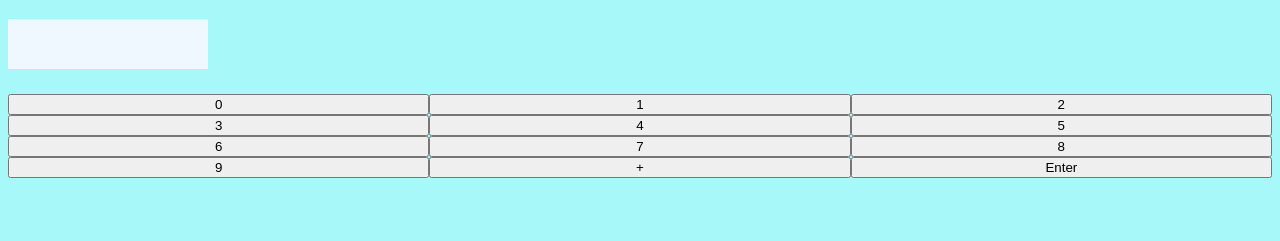
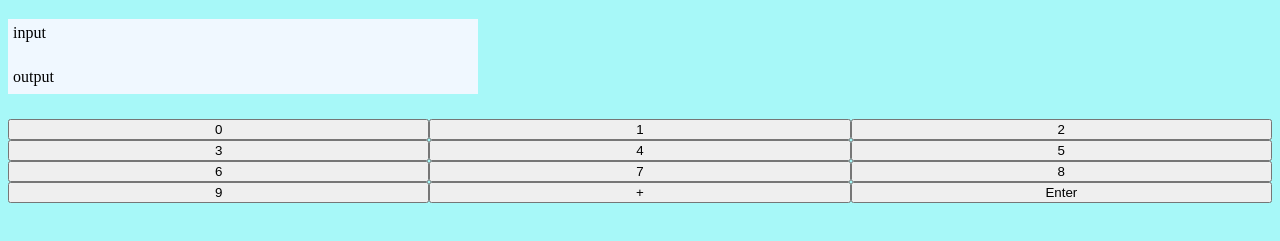
Before and after one commit to zyaka/calculator, a plain HTML site: page index.html in a window 1280 px wide. Shown: the part 61-302 px from the top of the page. Drawn offline with Linux system fonts and the light colour scheme.

Commit message:
styled display size

```diff
--- a/index.html
+++ b/index.html
@@ -15,8 +15,8 @@
     <!-- <p>This calculator will add, subtract, multiple and divide</p> -->
     <div class="calculator">
         <div class="display">
-            <p id="input"></p>
-            <p id="output"></p>
+            <p id="input">input</p>
+            <p id="output">output</p>
         </div>
         <div class="buttons">
             <button class="digit" id="zero" onclick="">0</button>
--- a/styles.css
+++ b/styles.css
@@ -4,9 +4,17 @@ body {
 
 .display {
     background-color: aliceblue;
-    height: 50px;
-    width: 200px;
+    height: 75px;
+    width: 470px;
     margin-bottom: 25px;
+}
+
+#input {
+    padding: 5px;
+}
+
+#output {
+    padding: 5px;
 }
 
 h1 {
```
